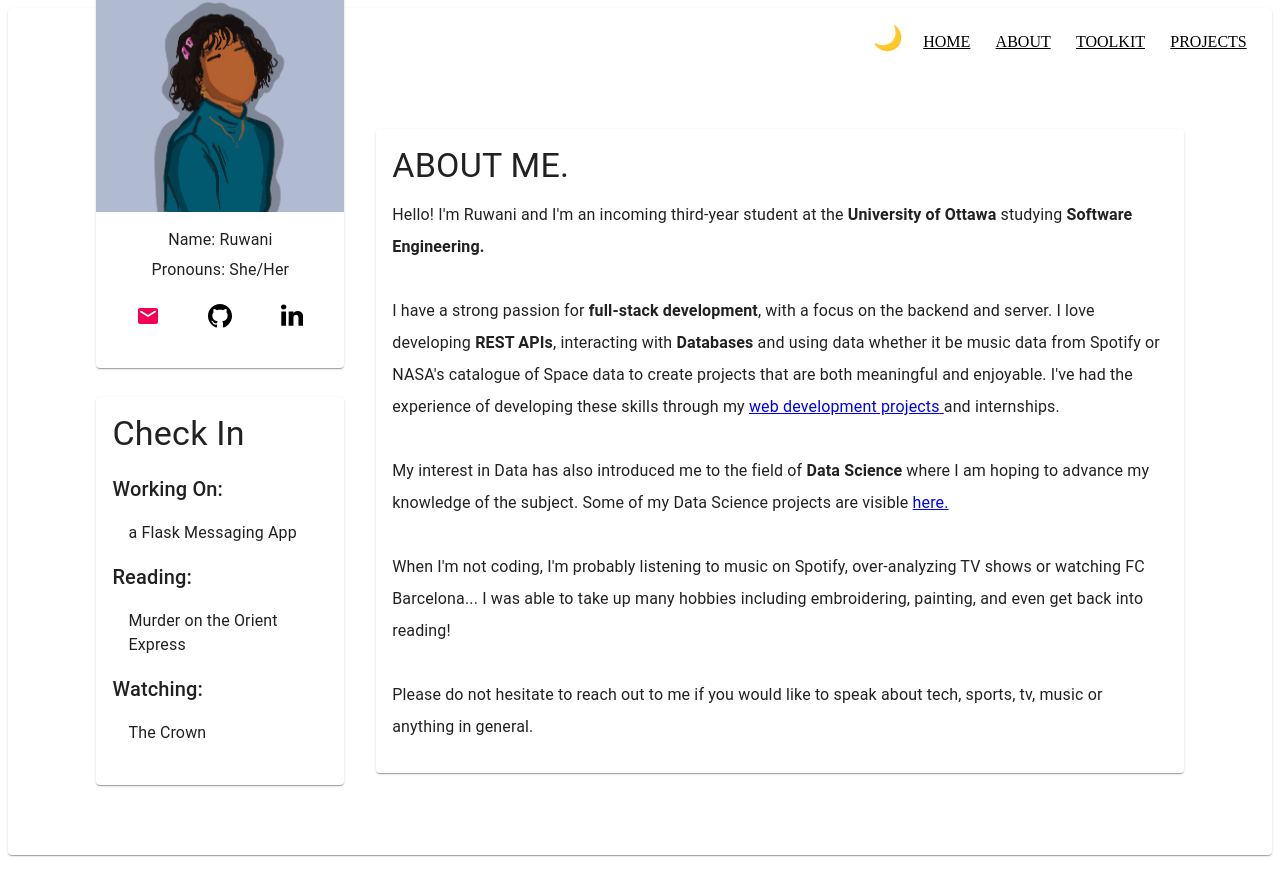
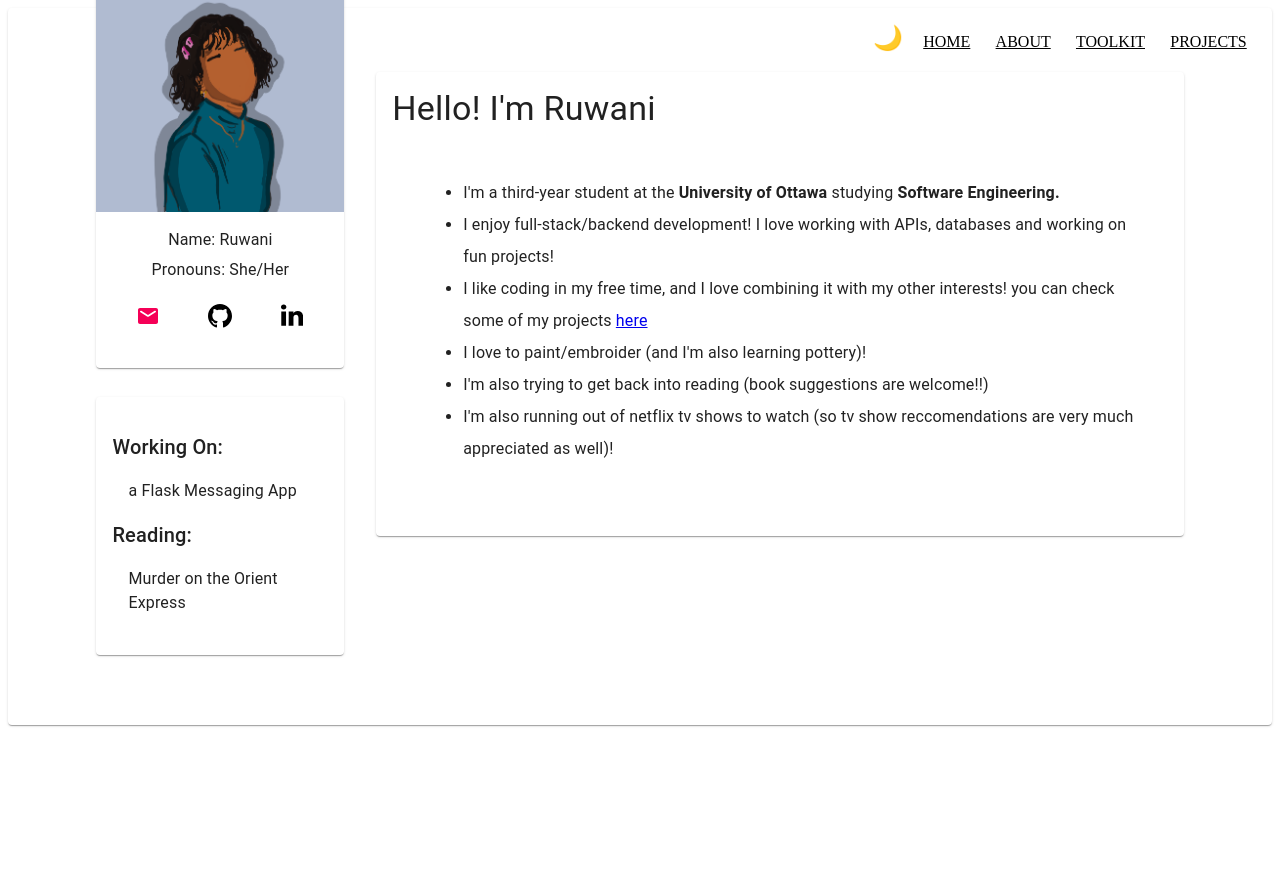
Before and after one commit to ruwanidealwis/ruwanidealwis.github.io, a Gatsby site in the folder gatsby-site/: page /about in a window 1280 px wide. After the commit the page ends 800 px from the top, so only its background shows below. Built offline with nearby package versions, Linux system fonts and the light colour scheme; Gatsby itself is replaced by a stand-in of ours.

Commit message:
small updates

```diff
--- a/gatsby-site/src/components/aboutCard.js
+++ b/gatsby-site/src/components/aboutCard.js
@@ -21,52 +21,46 @@ class AboutCard extends React.Component {
             gutterBottom
             variant="h4"
           >
-            ABOUT ME.
+            Hello! I'm Ruwani
           </Typography>
-          <Typography gutterBottom variant="body1" style={{ lineHeight: "2" }}>
-            Hello! I'm Ruwani and I'm an incoming third-year student at the{" "}
+          <Typography
+            gutterBottom
+            variant="body1"
+            style={{ lineHeight: "2", padding: "2%", margin: "2%" }}
+          >
+            <ul>
+              <li>
+                I'm a third-year student at the{" "}
                 <strong>University of Ottawa</strong> studying{" "}
                 <strong>Software Engineering.</strong>
-            <br />
-            <br />I have a strong passion for{" "}
-            <strong>full-stack development</strong>, with a focus on the backend
-            and server. I love developing<strong> REST APIs</strong>,{" "}
-            interacting with <strong>Databases</strong> and using data whether
-            it be music data from Spotify or NASA's catalogue of Space data to
-            create projects that are both meaningful and enjoyable. I've had the
-            experience of developing these skills through my{" "}
+              </li>
+              <li>
+                I enjoy full-stack/backend development! I love working with
+                APIs, databases and working on fun projects!
+              </li>
+              <li>
+                I like coding in my free time, and I love combining it with my
+                other interests! you can check some of my projects{" "}
                 <AniLink
                   swipe
                   direction="right"
                   to="/projects?filter=webDevelopment"
                 >
-              web development projects{" "}
+                  here{" "}
                 </AniLink>
-            and internships.
-            <br></br>
-            <br></br> My interest in Data has also introduced me to the field of{" "}
-            <strong>Data Science</strong> where I am hoping to advance my
-            knowledge of the subject. Some of my Data Science projects are
-            visible{" "}
-            <AniLink
-              swipe
-              direction="right"
-              duration={1}
-              to={"/projects?filter=dataScience"}
-            >
-              here.{" "}
-            </AniLink>
-            <br />
-            <br />
-            When I'm not coding, I'm probably listening to music on Spotify,
-            over-analyzing TV shows or watching FC Barcelona... I was able to
-            take up many hobbies including embroidering, painting, and even get
-            back into reading!
-            <br />
-            <br />
-            Please do not hesitate to reach out to me if you would like to speak
-            about tech, sports, tv, music or anything in general.
-            <br />
+              </li>
+              <li>
+                I love to paint/embroider (and I'm also learning pottery)!
+              </li>
+              <li>
+                I'm also trying to get back into reading (book suggestions are
+                welcome!!)
+              </li>
+              <li>
+                I'm also running out of netflix tv shows to watch (so tv show
+                reccomendations are very much appreciated as well)!
+              </li>
+            </ul>
           </Typography>
         </CardContent>
       </Card>
--- a/gatsby-site/src/components/updateCard.js
+++ b/gatsby-site/src/components/updateCard.js
@@ -15,9 +15,6 @@ class UpdateCard extends React.Component {
         {" "}
         <CardContent>
           {" "}
-          <Typography variant="h4" style={{ color: "var(--main)" }}>
-            Check In
-          </Typography>
           <br />
           <Typography variant="h6" style={{ color: "var(--secondary)" }}>
             Working On:
@@ -35,14 +32,6 @@ class UpdateCard extends React.Component {
               <ListItem>Murder on the Orient Express</ListItem>{" "}
             </List>
           </Typography>{" "}
-          <Typography variant="h6" style={{ color: "var(--secondary)" }}>
-            Watching:
-          </Typography>
-          <Typography variant="body1">
-            <List>
-              <ListItem>The Crown</ListItem>
-            </List>
-          </Typography>
         </CardContent>
       </Card>
     )
--- a/gatsby-site/src/pages/about.js
+++ b/gatsby-site/src/pages/about.js
@@ -44,7 +44,7 @@ class About extends React.Component {
                 <UpdateCard />
               </Grid>
 
-              <Grid item lg={9} md={8} xs={12} style={{ margin: "auto" }}>
+              <Grid item lg={9} md={8} xs={12} style={{}}>
                 <AboutCard
                   webDevLink="../projects?filter=webDevelopment"
                   dataSciLink="../projects?filter=dataScience"
```
Lines whose indentation alone changed are shown as unchanged.
